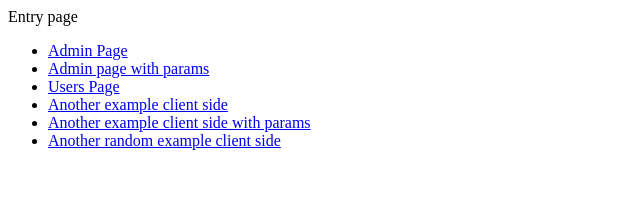
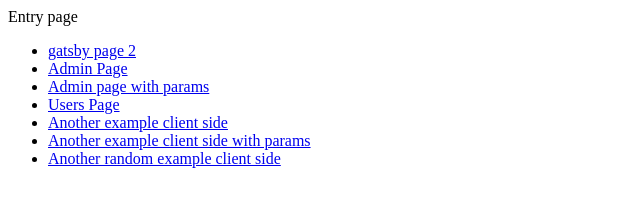
Before and after one commit to jonniebigodes/gatsby_clientpath_dopeters, a Gatsby site: page / in a window 1280 px wide. Shown: the whole page, without its empty margins (0-640 px from the left). Built offline with nearby package versions, Linux system fonts and the light colour scheme; Gatsby itself is replaced by a stand-in of ours.

Commit message:
chore:added page2

```diff
--- a/src/pages/index.js
+++ b/src/pages/index.js
@@ -4,6 +4,7 @@ export default () => (
   <div>
     Entry page
     <ul>
+      <li><Link to="/page2/">gatsby page 2</Link></li>
       <li>
         <Link to="/admin">Admin Page</Link>
       </li>
--- /dev/null
+++ b/src/pages/page2.js
@@ -0,0 +1,3 @@
+import React from 'react'
+
+export default ()=><div>this is a second page</div>
```
